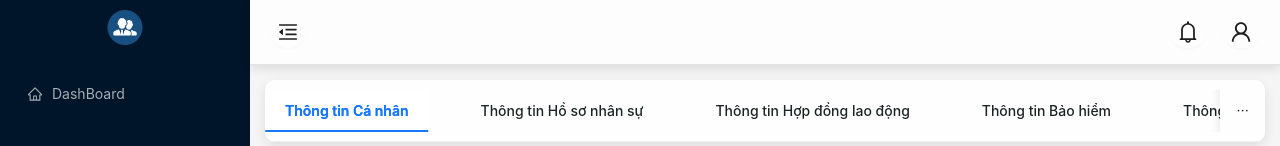
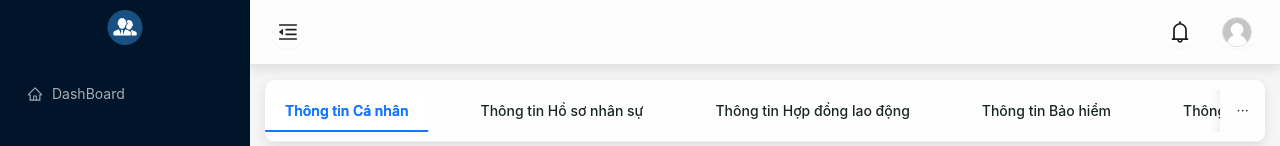
Before and after one commit to NguyenTMHanh/HRM, a React (Create React App) app: page /infomation/personal in a window 1280 px wide. Shown: the top 146 px of the page. Built offline with nearby package versions, Linux system fonts and the light colour scheme.

Commit message:
call api info account

```diff
--- a/src/Components/Create/CreatePersonal/Section/PersonalInfo.js
+++ b/src/Components/Create/CreatePersonal/Section/PersonalInfo.js
@@ -25,7 +25,7 @@ const PersonalInfo = () => {
   };
 
   useEffect(() => {
-    axios.get('https://restcountries.com/v3.1/all')
+    axios.get('https://restcountries.com/v3.1/all?fields=name')
       .then(response => {
         const countryList = response.data.map(country => ({
           value: countryMap[country.name.common] || country.name.common, // Store translated value
--- a/src/Components/HR/HRProfile/Section/HRPersonal.js
+++ b/src/Components/HR/HRProfile/Section/HRPersonal.js
@@ -180,8 +180,6 @@ const HRPersonal = () => {
       const response = await axios.get(`/api/Employee/GetPersonalInformation?employeeCode=${employeeCode}`);
       if (response.data.code === 0) {
         const mappedData = mapApiDataToComponentFormat(response.data.data);
-        console.log ('response.data.data ', response.data.data)
-        console.log ('mappedData ', mappedData)
         if (isEdit) {
           setEditData(mappedData);
           setIsEditModalVisible(true);
--- a/src/Components/Header/Header.js
+++ b/src/Components/Header/Header.js
@@ -1,5 +1,5 @@
 import React, { useState, useEffect } from 'react';
-import { Layout, Button, Dropdown } from 'antd';
+import { Layout, Button, Dropdown, message } from 'antd';
 import { useNavigate } from 'react-router-dom';
 import {
   MenuUnfoldOutlined,
@@ -10,27 +10,85 @@ import {
   LockOutlined,
   LogoutOutlined
 } from '@ant-design/icons';
+import axios from 'axios';
 import './styles.css';
 
 const { Header } = Layout;
 
+// Axios configuration
+axios.defaults.baseURL = "https://localhost:7239";
+axios.interceptors.request.use(
+  (config) => {
+    const token = localStorage.getItem("accessToken");
+    if (token) {
+      config.headers.Authorization = `Bearer ${token}`;
+    }
+    if (!(config.data instanceof FormData)) {
+      config.headers["Content-Type"] = "application/json";
+    }
+    return config;
+  },
+  (error) => Promise.reject(error)
+);
+
 function HeaderBar({ collapsed, toggleCollapse }) {
-  const [username, setUsername] = useState('');
+  const [userName, setUsername] = useState('');
+  const [avatarUrl, setAvatarUrl] = useState('/default-avatar.png'); // Default avatar
   const navigate = useNavigate();
 
   useEffect(() => {
-    const fetchUsername = async () => {
+    const fetchUserInfo = async () => {
       try {
-        const response = { data: { username: 'Nguyenthimyhanh' } };
-        setUsername(response.data.username);
+        // Retrieve userId from localStorage
+        const userId = localStorage.getItem('userId');
+        if (!userId) {
+          message.error('Không tìm thấy thông tin người dùng. Vui lòng đăng nhập lại.');
+          return;
+        }
+
+        // Call GetInfoAccount API
+        const response = await axios.get(`/api/Account/GetInfoAccount?userId=${userId}`);
+
+        if (response.data.code === 0) {
+          const { userName, avatarPath } = response.data.data;
+          setUsername(userName);
+
+          // If avatarPath exists, call GetFile API to get the avatar URL
+          if (avatarPath) {
+            const avatarResponse = await axios.get(`/api/FileUpload/GetFile/${avatarPath}`, {
+              responseType: 'blob' // Important for handling binary image data
+            });
+            // Create a URL for the blob
+            const imageUrl = URL.createObjectURL(avatarResponse.data);
+            setAvatarUrl(imageUrl);
+          }
+        } else {
+          message.error(response.data.message || 'Không thể lấy thông tin tài khoản.');
+        }
       } catch (error) {
-        console.error('Error fetching username:', error);
+        console.error('Error fetching user info:', error);
+        if (error.response) {
+          const { status, data } = error.response;
+          if (status === 400 && data.code === 1009) {
+            message.error('Không tìm thấy người dùng.');
+          } else {
+            message.error('Có lỗi xảy ra khi lấy thông tin tài khoản.');
+          }
+        } else {
+          message.error('Không thể kết nối đến server.');
+        }
       }
     };
 
-    fetchUsername();
-  }, []);
+    fetchUserInfo();
 
+    // Cleanup the object URL to prevent memory leaks
+    return () => {
+      if (avatarUrl !== '/default-avatar.png') {
+        URL.revokeObjectURL(avatarUrl);
+      }
+    };
+  }, [avatarUrl]);
 
   const handleMenuClick = ({ key }) => {
     if (key === '1') {
@@ -45,7 +103,7 @@ function HeaderBar({ collapsed, toggleCollapse }) {
   const userMenuItems = [
     {
       key: 'username',
-      label: username || 'Loading...',
+      label: userName ? `username: ${userName}` : 'Loading...',
       disabled: true,
       className: 'username-item',
     },
@@ -80,11 +138,32 @@ function HeaderBar({ collapsed, toggleCollapse }) {
         <Dropdown
           menu={{
             items: userMenuItems,
-            onClick: handleMenuClick // Add onClick handler
+            onClick: handleMenuClick
           }}
           trigger={["click"]}
         >
-          <Button className="icon-btn"><UserOutlined /></Button>
+          <Button className="icon-btn">
+            {avatarUrl ? (
+              <img
+                src={avatarUrl}
+                alt="User avatar"
+                style={{
+                  width: '30px',
+                  height: '30px',
+                  borderRadius: '50%',
+                  objectFit: 'cover',
+                  border: '1px solid #d9d9d9',
+                  backgroundColor: '#f5f5f5',
+                  verticalAlign: 'middle'
+                }}
+                onError={(e) => {
+                  e.target.src = '/default-avatar.png';
+                }}
+              />
+            ) : (
+              <UserOutlined />
+            )}
+          </Button>
         </Dropdown>
       </div>
     </Header>
--- a/src/Components/Header/styles.css
+++ b/src/Components/Header/styles.css
@@ -84,7 +84,7 @@
 
   .username-item {
     font-weight: bold;
-    text-align: center;
+    text-align: left;
   }
 
   .logout-item {
```
